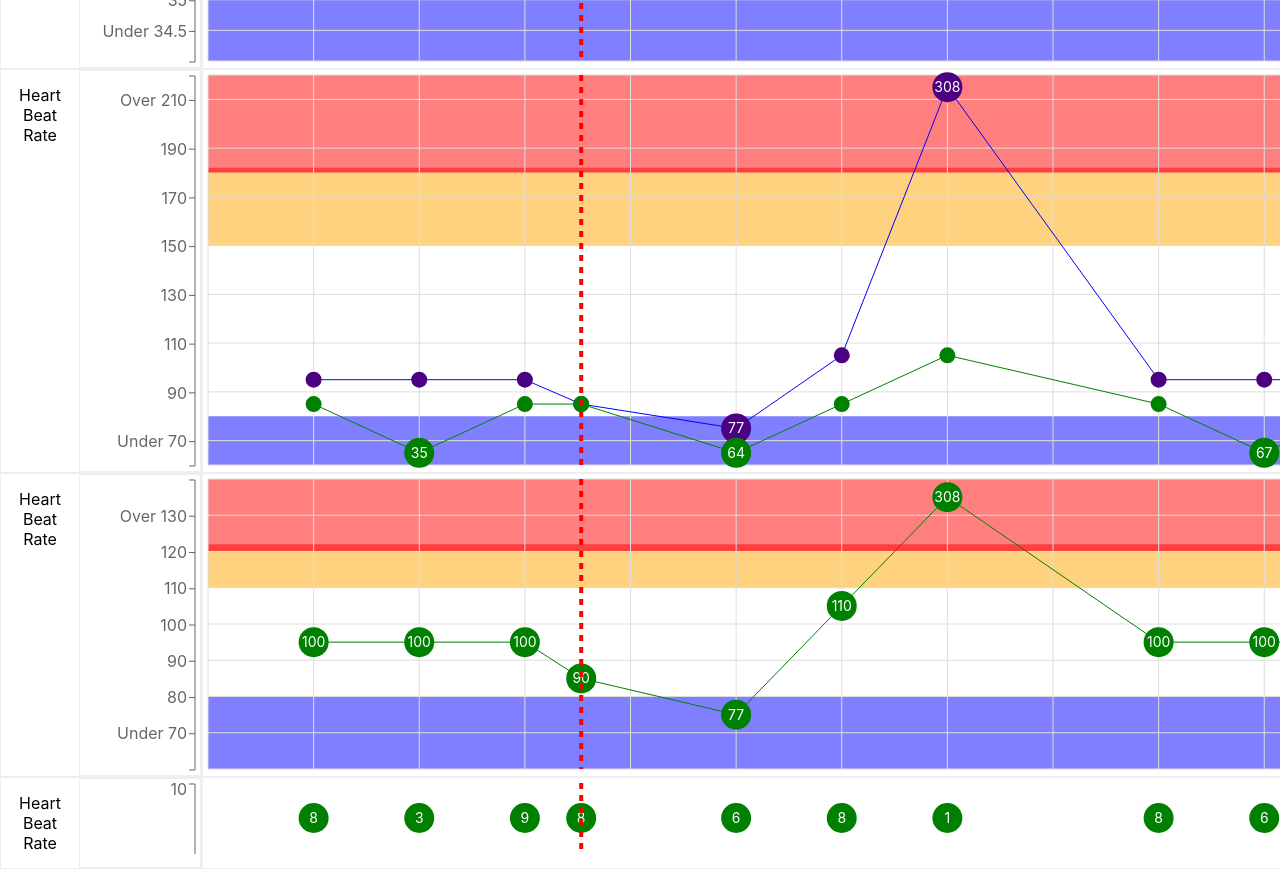
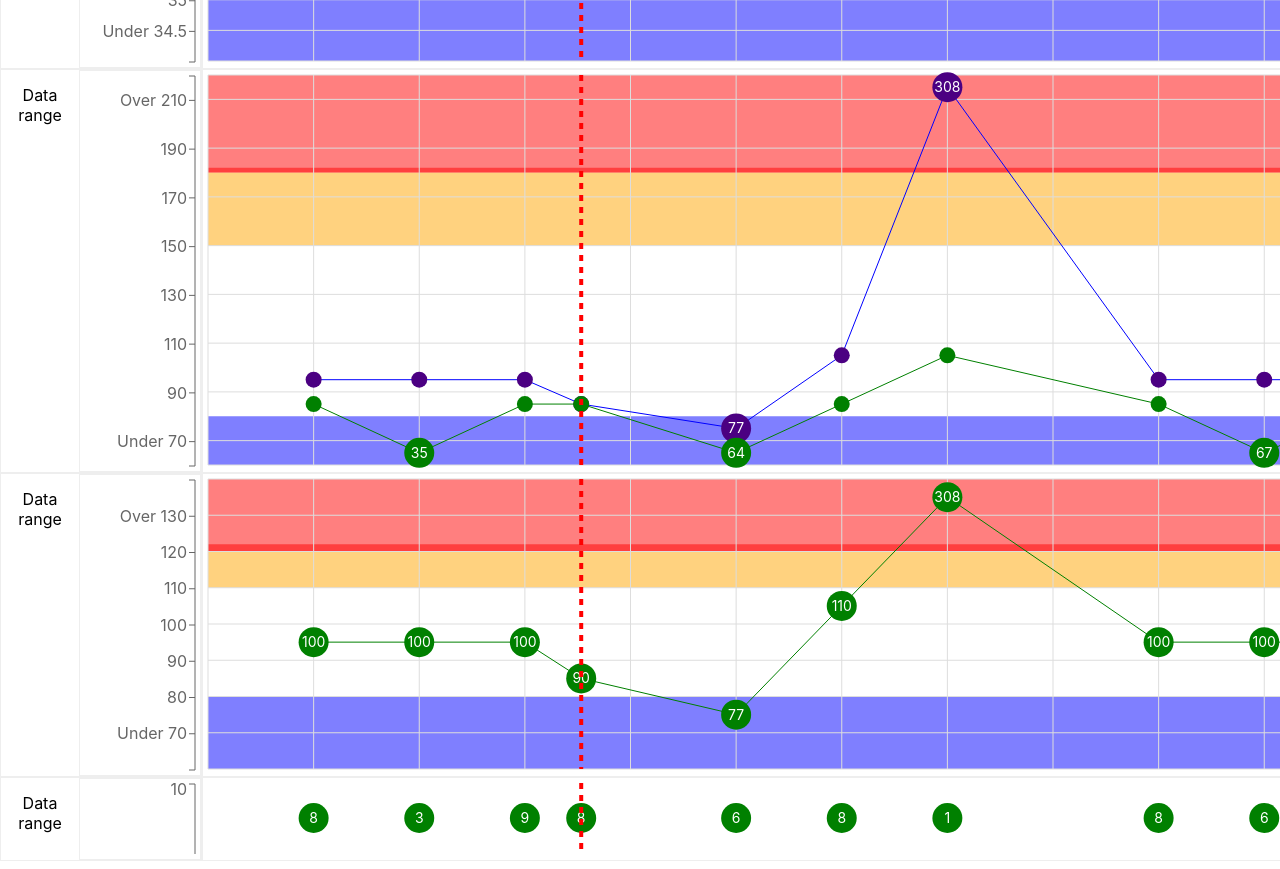
Before and after one commit to seeliang/react-solutions, a React (Create React App) app in the folder solutions/recharts/: page / in a window 1280 px wide. Shown: the part 475-1344 px from the top of the page. Built offline with nearby package versions, Linux system fonts and the light colour scheme.

Commit message:
chore: rename

```diff
--- a/solutions/recharts/src/Double.js
+++ b/solutions/recharts/src/Double.js
@@ -70,7 +70,7 @@ const LineChartProps = {
  const Sample = () => (
   <div className="table">
   <span className="sticky cell table">
-    <span className=" title">Heart Beat Rate</span>
+    <span className=" title">Data range</span>
     <span className="cell" >
       <LineChart width={120} {...LineChartProps}>
         <YAxis {...YAxisSharedProps} width={110} tickFormatter={formatYAxis} />
--- a/solutions/recharts/src/OneRow.js
+++ b/solutions/recharts/src/OneRow.js
@@ -33,7 +33,7 @@ const LineChartProps = {
  const Sample = () => (
   <div className="table">
   <span className="sticky cell table">
-    <span className=" title">Heart Beat Rate</span>
+    <span className=" title">Data range</span>
     <span className="cell" >
       <LineChart width={120} {...LineChartProps}>
         <YAxis {...YAxisSharedProps} width={110} />
--- a/solutions/recharts/src/SingleFloat.js
+++ b/solutions/recharts/src/SingleFloat.js
@@ -75,7 +75,7 @@ const LineChartProps = {
  const Sample = () => (
   <div className="table">
   <span className="sticky cell table">
-    <span className=" title">Heart Beat Rate</span>
+    <span className=" title">Data range</span>
     <span className="cell" >
       <LineChart width={120} {...LineChartProps}>
         <YAxis {...YAxisSharedProps} width={110} />
--- a/solutions/recharts/src/SingleNumber.js
+++ b/solutions/recharts/src/SingleNumber.js
@@ -50,7 +50,7 @@ const LineChartProps = {
  const Sample = () => (
   <div className="table">
   <span className="sticky cell table">
-    <span className=" title">Heart Beat Rate</span>
+    <span className=" title">Data range</span>
     <span className="cell" >
       <LineChart width={120} {...LineChartProps}>
         <YAxis {...YAxisSharedProps} width={110} tickFormatter={formatYAxis} />
```
